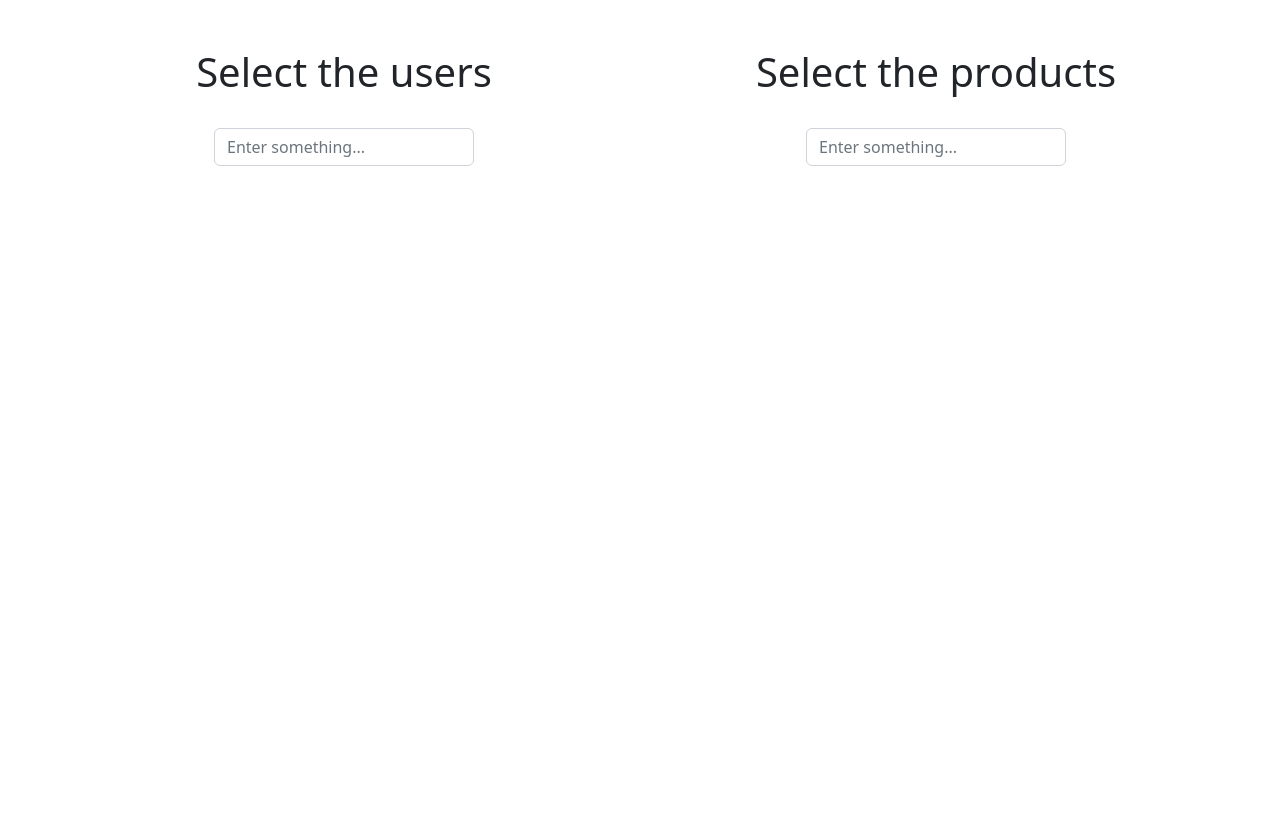
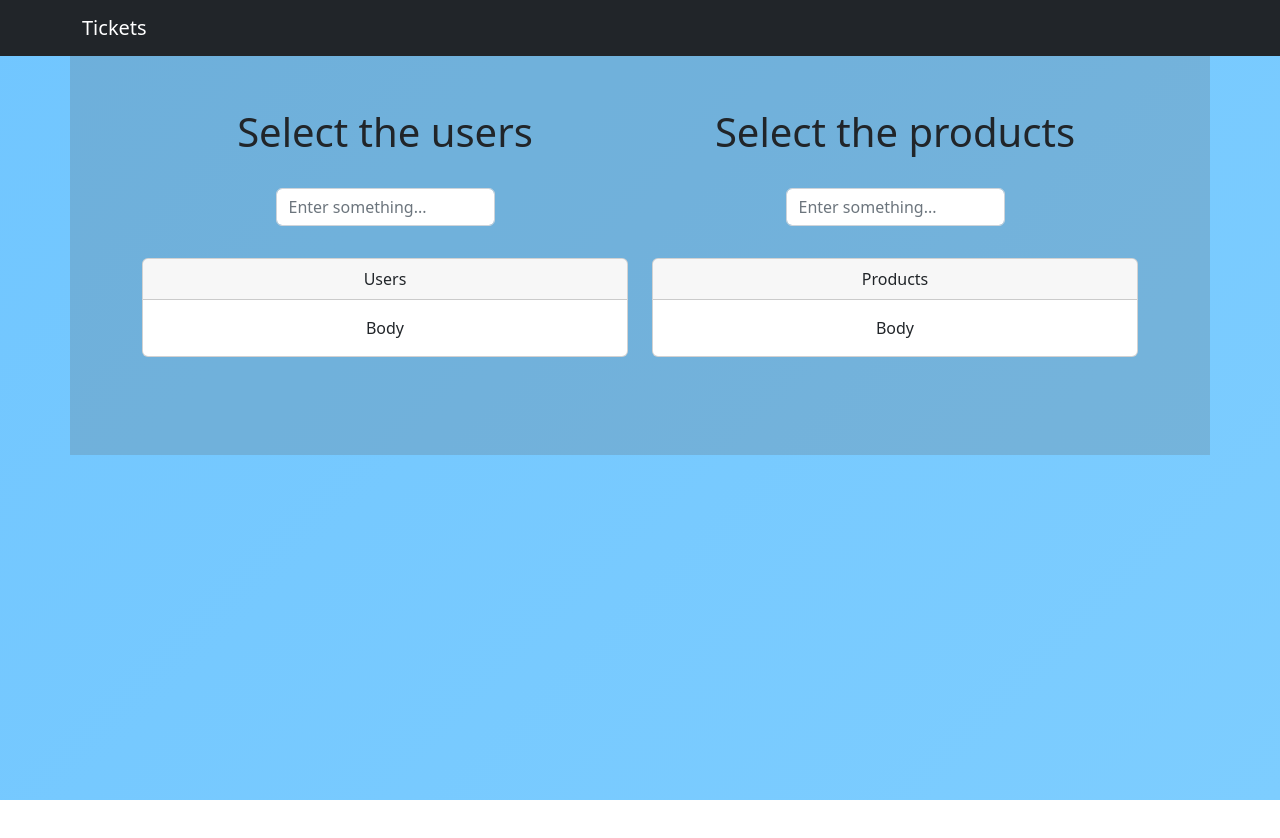
Before and after one commit to crisci/TicketingPlatform, a React (Create React App) app in the folder client/: page / in a window 1280 px wide. Shown: the top 838 px of the page. After the commit the page ends 800 px from the top, so only its background shows below. Built offline with nearby package versions, Linux system fonts and the light colour scheme; no server answers.

Commit message:
setup components

```diff
--- a/client/src/API.js
+++ b/client/src/API.js
@@ -68,8 +68,8 @@ export function addProfile(data) {
     });
 }
 
-//PUT /api/riddles/:id
-function updateRiddle(data) {
+//PUT /API/profiles/:email
+function updateProfile(data) {
     return new Promise((resolve, reject) => {
         fetch(new URL('profiles/' + data.email, APIURL), {
             method: 'PUT',
@@ -90,3 +90,6 @@ function updateRiddle(data) {
         }).catch(() => { reject({ error: "Cannot communicate with the server." }) }); // connection errors
     });
 }
+
+const API = { getProducts, getProductById, getProfile, addProfile, updateProfile };
+export default API;
--- a/client/src/App.js
+++ b/client/src/App.js
@@ -1,31 +1,30 @@
-import logo from './logo.svg';
 import './App.css';
-import { BrowserRouter as Router, Routes, Route, useNavigate, Navigate } from 'react-router-dom';
+import { BrowserRouter, Routes, Route } from 'react-router-dom';
 import 'bootstrap/dist/css/bootstrap.min.css';
 
-import LandingPage from './LandingPage';
+import { DefaultLayout, LandingPage } from './LandingPage';
 
 
 function App() {
   return (
-    <>
-      <Router>
-        <MainApp />
-      </Router>
-    </>
+    <BrowserRouter>
+      <Routes>
+        <Route path="/*" element={<MainApp />} />
+      </Routes>
+    </BrowserRouter>
   );
 }
 
 function MainApp(props) {
-  const navigate = useNavigate();
-
-
 
   return (
     <Routes>
-      <Route path="/" element={<LandingPage/>}></Route>
+      <Route path="/" element={<DefaultLayout/>}>
+        <Route index element={<LandingPage/>}></Route>
+      </Route>
     </Routes>
   );
+
 }
 
 export default App;
--- /dev/null
+++ b/client/src/Components.js
@@ -0,0 +1,36 @@
+import React, { useState, useEffect } from 'react';
+import { Card, Container, Form, Button, Modal, ListGroup, Alert, Collapse } from 'react-bootstrap/'
+
+import './custom.css';
+
+function ProdList(props){
+
+    return (
+        <Card>
+            <Card.Header>
+                Products
+            </Card.Header>
+            <Card.Body>
+                Body
+            </Card.Body>
+        </Card>
+    )
+
+}
+
+function UserList(props){
+
+    return (
+        <Card>
+            <Card.Header>
+                Users
+            </Card.Header>
+            <Card.Body>
+                Body
+            </Card.Body>
+        </Card>
+    )
+
+}
+
+export { UserList, ProdList }
--- a/client/src/LandingPage.js
+++ b/client/src/LandingPage.js
@@ -1,48 +1,95 @@
 import { useEffect, useState } from "react";
-import { Form, Container, FormControl, FormGroup, FormLabel, Col, Row } from "react-bootstrap";
-import { Outlet } from "react-router-dom";
+import { Form, Container, FormControl, FormGroup, FormLabel, Col, Row, Navbar, Nav } from "react-bootstrap";
+import { useNavigate, Outlet } from "react-router-dom";
+import './custom.css';
+import API from './API';
+
+import { UserList, ProdList } from "./Components";
 
 
+function DefaultLayout(props) {
 
-function LandingPage(props) {
+    const navigate = useNavigate();
 
-    const [field1, setField1] = useState('');
-    const [field2, setField2] = useState('');
+    return(
+        <>
+        <Navbar collapseOnSelect expand='sm' bg='dark' variant='dark'>
+            <Container>
+                <Nav.Link className="d-sm-block navbar-brand" onClick={() => {navigate('/')}}>Tickets</Nav.Link>
+                <Navbar.Toggle aria-controls='responsive-navbar-nav'/>
+                <Navbar.Collapse id='responsive-navbar-nav'>
+                    <Nav>
+                    </Nav>
+                </Navbar.Collapse>
+            </Container>
+        </Navbar>
+        <Container className='mgbottomsm backgroundtransparent pt-1'><Outlet/></Container>
+        </>
+    )
+}
 
+function LandingPage(props){
+
+    const [userField, setUserField] = useState('');
+    const [prodField, setProdField] = useState('');
+    const [products, setProducts] = useState([]);
+    const [users, setUsers] = useState([]);
+
+    const [dirtyProd, setDirtyProd] = useState(true);
+    const [dirtyUser, setDirtyUser] = useState(true);
+
+    useEffect(() => {
+        if(dirtyProd){
+            API.getProducts().then(r => {
+                setProducts(r);
+                setDirtyProd(false);
+            });
+        }
+    }, [dirtyProd]);
+
+    useEffect(() => {
+        if(dirtyUser){
+            API.getProfile().then(r => {
+                setUsers(r);
+                setDirtyUser(false);
+            });
+        }
+    }, [dirtyUser]);
 
     return(
         <Container fluid className="p-5 text-center justify-content-center">
-            <Row className="row d-flex vh-100 justify-content-center m-auto">
-            <Col >
+            <Row className="row d-flex justify-content-center m-auto">
+            <Col>
                 <Row><h1>Select the users</h1></Row>
-                <Row className="row d-flex vh-100 justify-content-center m-auto">
-                    <Form noValidate onSubmit={() => {}} className="w-50">
+                <Row className="row d-flex justify-content-center m-auto">
+                    <Form noValidate onSubmit={(e) => {e.preventDefault(); setDirtyUser(true)}} className="w-50">
                         <FormGroup className="mb-3" controlId="testForm">
                             <FormLabel></FormLabel>
-                            <FormControl autoComplete="off" type="text" placeholder="Enter something..." onChange={(event) => {setField1(event.target.value)}}></FormControl>
+                            <FormControl autoComplete="off" type="text" placeholder="Enter something..." onChange={(event) => {setUserField(event.target.value)}}></FormControl>
                         </FormGroup>
                     </Form>
                 </Row>
-                <Row><p>{field1}</p></Row>
+                <Row><p>{users}</p></Row>
+                <UserList></UserList>
             </Col>
             <Col>
                 <Row><h1>Select the products</h1></Row>
-                <Row className="row d-flex vh-100 justify-content-center m-auto">
-                    <Form noValidate onSubmit={() => {}} className="w-50">
+                <Row className="row d-flex justify-content-center m-auto">
+                    <Form noValidate onSubmit={(e) => {e.preventDefault(); setDirtyProd(true)}} className="w-50">
                         <FormGroup className="mb-3" controlId="testForm">
                             <FormLabel></FormLabel>
-                            <FormControl autoComplete="off" type="text" placeholder="Enter something..." onChange={(event) => {setField2(event.target.value)}}></FormControl>
+                            <FormControl autoComplete="off" type="text" placeholder="Enter something..." onChange={(event) => {setProdField(event.target.value)}}></FormControl>
                         </FormGroup>
                     </Form>
                 </Row>
-                <Row><p>{field2}</p></Row>
+                <Row><p>{products}</p></Row>
+                <ProdList></ProdList>
             </Col>
-        </Row>
+            </Row>
         </Container>
     )
+
 }
 
 
-
-
-export default LandingPage;
+export { DefaultLayout, LandingPage }
--- /dev/null
+++ b/client/src/custom.css
@@ -0,0 +1,35 @@
+@import url("https://cdn.jsdelivr.net/npm/bootstrap-icons@1.8.1/font/bootstrap-icons.css");
+
+@media only screen and (min-width: 767px) {
+    .negmargin{
+        margin-top:-20px;
+    }
+}
+
+@media only screen and (min-width: 768px) {
+    .mgbottomsm{
+        padding-bottom:50px;
+    }
+}
+
+@media only screen and (max-width: 767px) {
+    .mgbottomsm{
+        padding-bottom:16px;
+    }
+}
+
+html {
+    width: 100%;
+    height:100%;
+}
+
+body {
+    background: linear-gradient(-45deg, #9cffff, #89d4ff, #71c6ff);
+    background-size: 400% 400%;
+}
+
+.backgroundtransparent{
+    background-color: #6161613a;
+    opacity: 100%;
+    height: 100%;
+}
```
Also changed, not shown: 1 other file (tests, documents, lock files or other folders).
